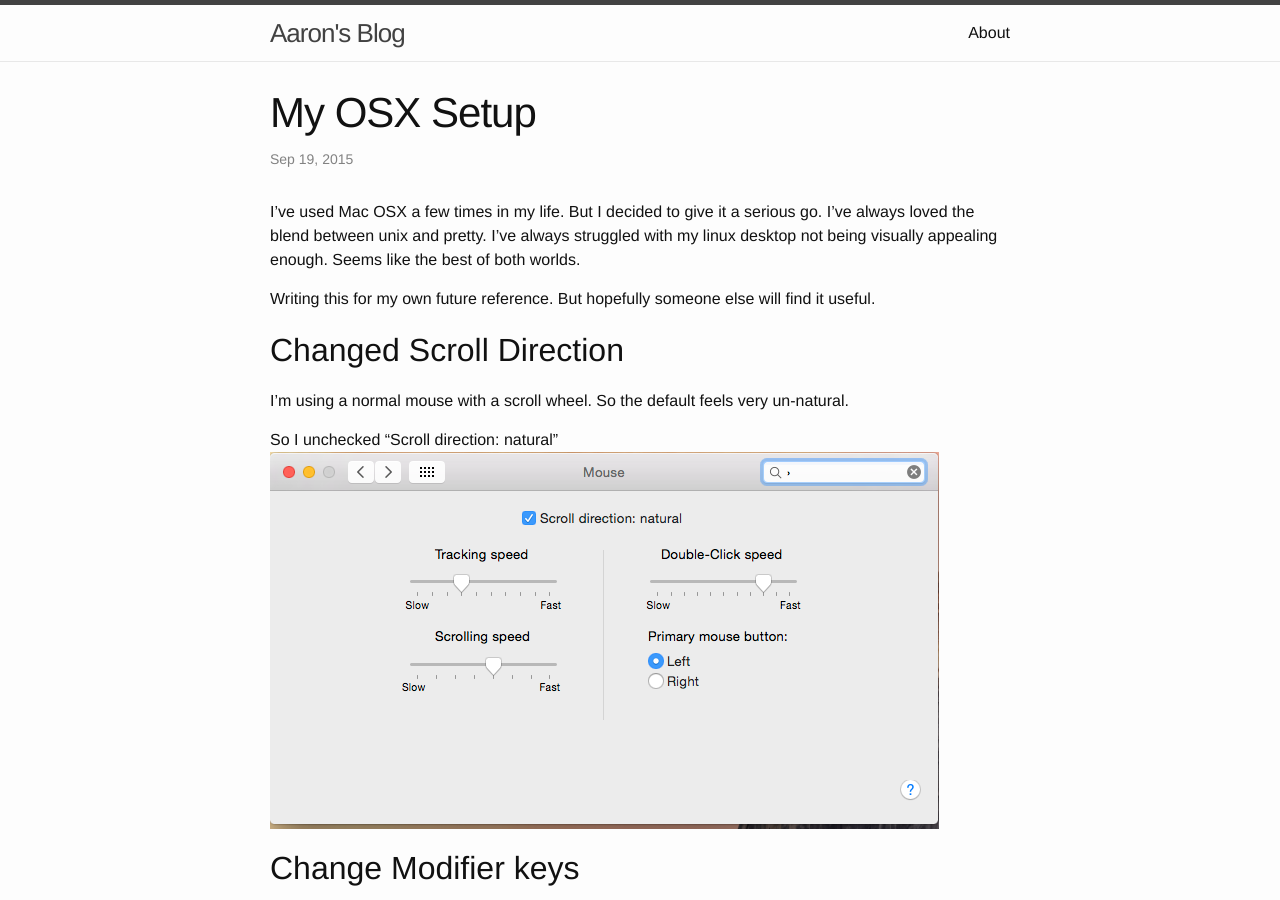
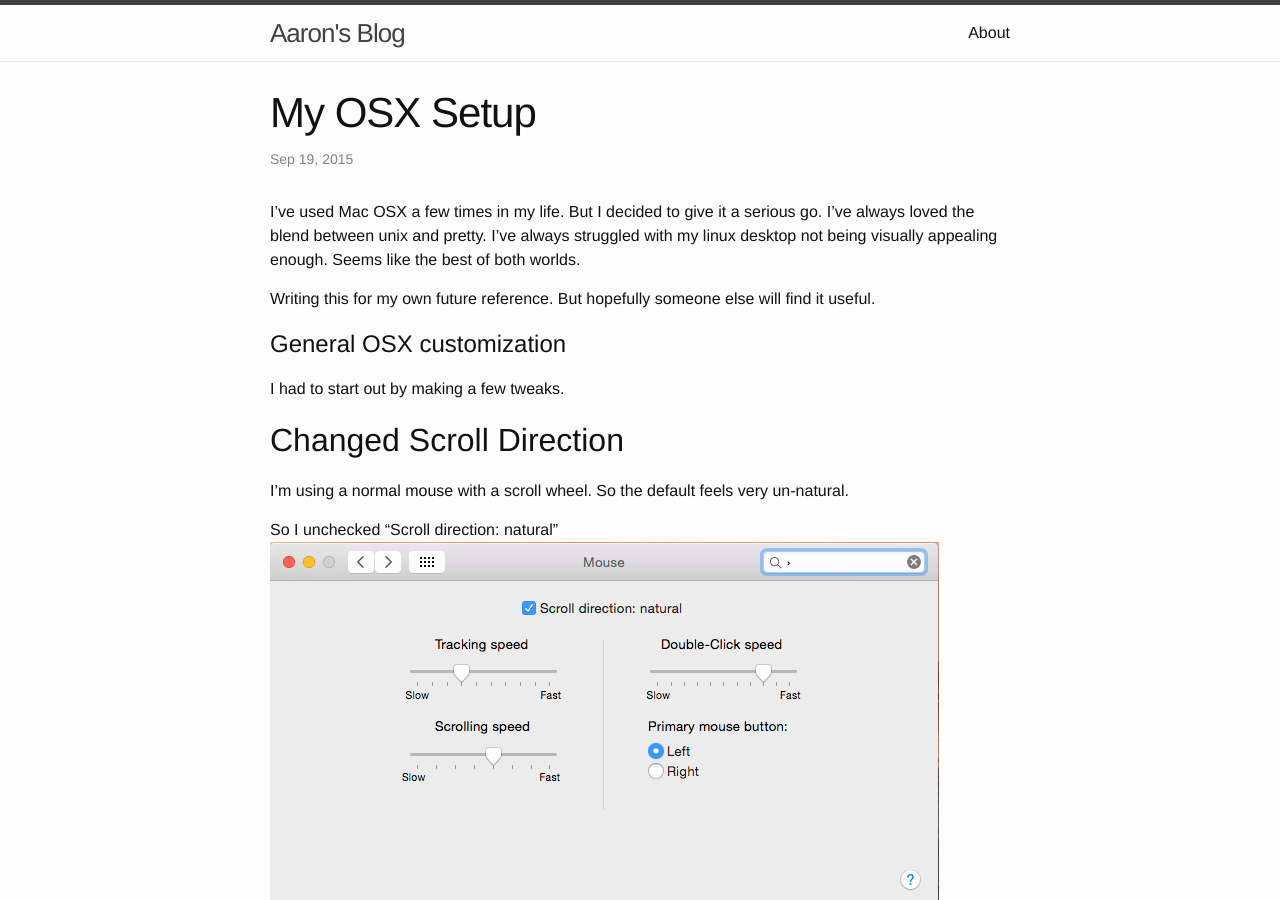
Before and after one commit to geekgonecrazy/geekgonecrazy.github.io, a Jekyll site: the page built from _posts/2015-09-19-osx-setup.md, in a window 1280 px wide and 900 px high. Built offline with Jekyll 4.4.1, drawn with Linux system fonts in a browser that asks for light colours; emoji names are drawn with the system emoji font.

Commit message:
Added a new header.  :)

```diff
--- a/_posts/2015-09-19-osx-setup.md
+++ b/_posts/2015-09-19-osx-setup.md
@@ -10,6 +10,9 @@
 Writing this for my own future reference.  But hopefully someone else will find it useful.
 
 <!--excerpt-->
+
+# General OSX customization
+I had to start out by making a few tweaks.
 
 ## Changed Scroll Direction
 I'm using a normal mouse with a scroll wheel.  So the default feels very un-natural.
```
